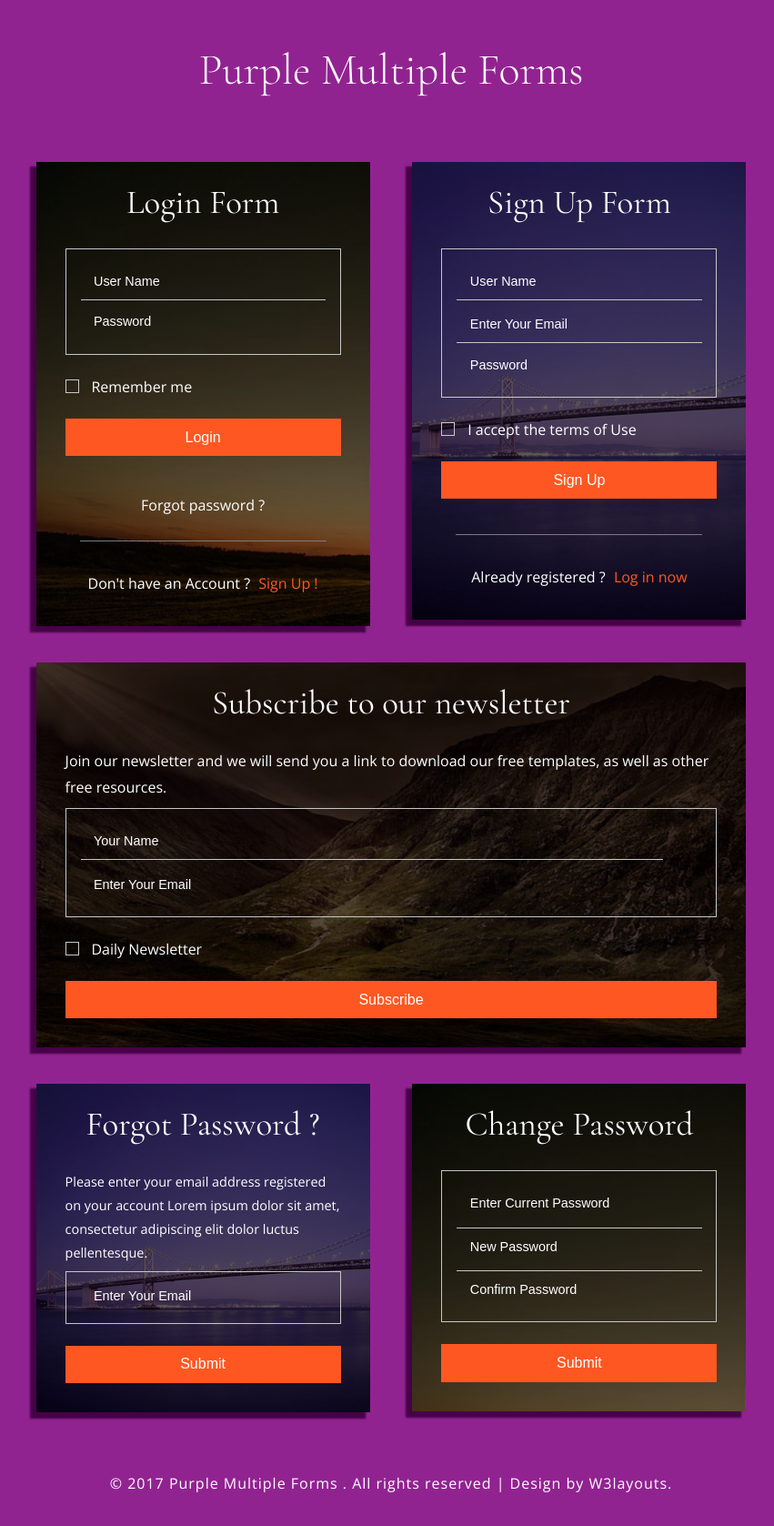
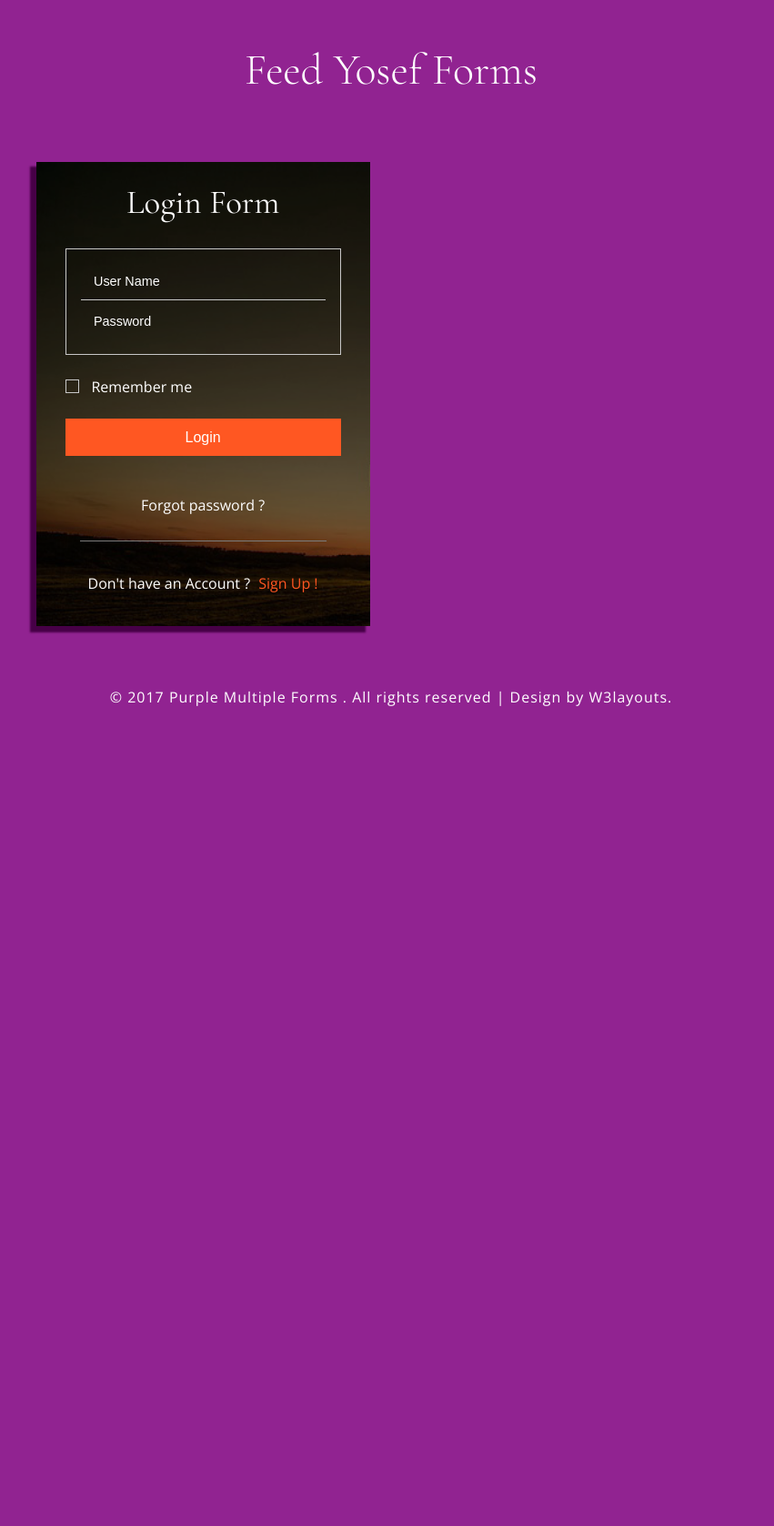
Before and after one commit to graysonfenwick/CodeLinc2017, a PHP site: page / in a window 1280 px wide. Shown: the whole page at 91% size, without its empty margins (210-1061 px from the left). After the commit the page ends 776 px from the top, so only its background shows below. Run offline with PHP 8.4, Linux system fonts and the light colour scheme.

Commit message:
web template

```diff
--- a/site/css/style.css
+++ b/site/css/style.css
@@ -83,7 +83,7 @@ h1 {
     font-size: 0.9em;
     color: #fff;
     padding: 0.8em 1em;
-    margin: 0;
+    position : relative;
     width: 89.6%;
     border: none;
     -webkit-appearance: none;
--- a/site/index.html
+++ b/site/index.html
@@ -7,7 +7,7 @@ License URL: http://creativecommons.org/licenses/by/3.0/
 <!DOCTYPE html>
 <html>
 <head>
-<title>Purple Multiple Forms Flat Responsive Widget Template :: w3layouts</title>
+<title>Feed Yosef</title>
 <meta name="viewport" content="width=device-width, initial-scale=1">
 <meta http-equiv="Content-Type" content="text/html; charset=utf-8" />
 <meta name="keywords" content="Purple Multiple Forms template Responsive, Login form web template,Flat Pricing tables,Flat Drop downs  Sign up Web Templates, Flat Web Templates, Login sign up Responsive web template, SmartPhone Compatible web template, free webdesigns for Nokia, Samsung, LG, SonyEricsson, Motorola web design" />
@@ -23,7 +23,7 @@ License URL: http://creativecommons.org/licenses/by/3.0/
 <body>
 	<!-- agileits-main -->
 	<div class="agileits-main">
-		<h1>Purple Multiple Forms</h1>
+		<h1>Feed Yosef Forms</h1>
 		<div class="w3lmain-info">
 			<!-- agileits-main-row-one -->
 			<div class="agileitsmain-row">
@@ -53,106 +53,106 @@ License URL: http://creativecommons.org/licenses/by/3.0/
 					</div>
 					<!-- login form one -->
 				</div>
-				<div class="profile-w3grid float-rt">
-					<!-- login form two -->
-					<div class="login-form login-form-two">
-						<div class="agile-row">
-							<h3>Sign Up Form</h3>
-							<div class="login-agileits-top">
-								<form action="#" method="post">
-									<div class="input-row">
-										<input type="text" class="user" name="User Name" placeholder="User Name" required=""/>
-										<input type="email" class="email" name="Email" placeholder="Enter Your Email" required=""/>
-										<input type="password" class="password" name="Password" placeholder="Password" required=""/>
-									</div>
-									<div class="agileits-row2">
-										<input type="checkbox" id="brand2" value="">
-										<label for="brand2"><span></span>I accept the terms of Use</label>
-									</div>
-									<input type="submit" value="Sign Up">
-								</form>
-							</div>
-							<div class="login-agileits-bottom">
-								<p class="w3ls-line w3ls-line2">Already registered ? <a href="#">Log in now</a></p>
-							</div>
-						</div>
-					</div>
-					<!-- login form two -->
-				</div>
+				<!-- <div class="profile-w3grid float-rt"> -->
+					<!-- <!-- login form two -->
+					<!-- <div class="login-form login-form-two">   -->
+						<!-- <div class="agile-row"> -->
+							<!-- <h3>Sign Up Form</h3>    -->
+							<!-- <div class="login-agileits-top">  -->
+								<!-- <form action="#" method="post">  -->
+									<!-- <div class="input-row"> -->
+										<!-- <input type="text" class="user" name="User Name" placeholder="User Name" required=""/>  -->
+										<!-- <input type="email" class="email" name="Email" placeholder="Enter Your Email" required=""/>   -->
+										<!-- <input type="password" class="password" name="Password" placeholder="Password" required=""/>	 -->
+									<!-- </div>	  -->
+									<!-- <div class="agileits-row2"> -->
+										<!-- <input type="checkbox" id="brand2" value=""> -->
+										<!-- <label for="brand2"><span></span>I accept the terms of Use</label>  -->
+									<!-- </div>  -->
+									<!-- <input type="submit" value="Sign Up"> -->
+								<!-- </form>   -->
+							<!-- </div> -->
+							<!-- <div class="login-agileits-bottom">   -->
+								<!-- <p class="w3ls-line w3ls-line2">Already registered ? <a href="#">Log in now</a></p> -->
+							<!-- </div>  -->
+						<!-- </div>   -->
+					<!-- </div> -->
+					<!-- <!-- login form two -->
+				<!-- </div> -->
 				<div class="clear"> </div>
 			</div>
 			<!-- agileits-main-row-two -->
-			<div class="agileitsmain-row">
-				<div class="profile-w3grid2 w3subscribe">
-					<!-- login form three -->
-					<div class="login-form login-form-three">
-						<div class="agile-row">
-							<h3>Subscribe to our newsletter</h3>
-							<p>Join our newsletter and we will send you a link to download our free templates, as well as other free resources.</p>
-							<div class="login-agileits-top">
-								<form action="#" method="post">
-									<div class="input-row">
-										<input type="text" class="user" name="Your Name" placeholder="Your Name" required=""/>
-										<input type="email" class="email" name="Email" placeholder="Enter Your Email" required=""/>
-									</div>
-									<div class="agileits-row2">
-										<input type="checkbox" id="brand3" value="">
-										<label for="brand3"><span></span> Daily Newsletter</label>
-									</div>
-									<input type="submit" value="Subscribe">
-								</form>
-							</div>
-						</div>
-					</div>
-					<!-- login form three -->
-				</div>
-				<div class="clear"> </div>
-			</div>
+			<!-- <div class="agileitsmain-row"> -->
+				<!-- <div class="profile-w3grid2 w3subscribe"> -->
+					<!-- <!-- login form three -->
+					<!-- <div class="login-form login-form-three">   -->
+						<!-- <div class="agile-row"> -->
+							<!-- <h3>Subscribe to our newsletter</h3>   -->
+							<!-- <p>Join our newsletter and we will send you a link to download our free templates, as well as other free resources.</p> -->
+							<!-- <div class="login-agileits-top">  -->
+								<!-- <form action="#" method="post">  -->
+									<!-- <div class="input-row"> -->
+										<!-- <input type="text" class="user" name="Your Name" placeholder="Your Name" required=""/>  -->
+										<!-- <input type="email" class="email" name="Email" placeholder="Enter Your Email" required=""/>	 -->
+									<!-- </div>	 -->
+									<!-- <div class="agileits-row2"> -->
+										<!-- <input type="checkbox" id="brand3" value=""> -->
+										<!-- <label for="brand3"><span></span> Daily Newsletter</label>  -->
+									<!-- </div>	 -->
+									<!-- <input type="submit" value="Subscribe"> -->
+								<!-- </form>   -->
+							<!-- </div>  -->
+						<!-- </div>   -->
+					<!-- </div> -->
+					<!-- <!-- login form three -->
+				<!-- </div> -->
+				<!-- <div class="clear"> </div> -->
+			<!-- </div>  -->
 			<!-- agileitsmain-row-three -->
-			<div class="agileitsmain-row">
-				<div class="profile-w3grid profile-w3grid2 float-lt">
-					<!-- login form four -->
-					<div class="login-form login-form-two">
-						<div class="agile-row">
-							<h3>Forgot Password ?</h3>
-							<p class="w3l-subtext">Please enter your email address registered on your account Lorem ipsum dolor sit amet, consectetur adipiscing elit dolor luctus pellentesque.</p>
-							<div class="login-agileits-top">
-								<form action="#" method="post">
-									<div class="input-row input-row3">
-										<input type="email" class="email" name="Email" placeholder="Enter Your Email" required=""/>
-									</div>
-									<div class="agileits-row2">
-									</div>
-									<input type="submit" value="Submit">
-								</form>
-							</div>
-						</div>
-					</div>
-					<!-- login form four -->
-				</div>
-				<div class="profile-w3grid float-rt">
-					<!-- login form five -->
-					<div class="login-form">
-						<div class="agile-row">
-							<h3>Change Password</h3>
-							<div class="login-agileits-top">
-								<form action="#" method="post">
-									<div class="input-row">
-										<input type="password" name="current Password" placeholder="Enter Current Password" required=""/>
-										<input type="password" class="Password1" name="new Password" placeholder="New Password" required=""/>
-										<input type="password" class="Password1" name="Confirm Password" placeholder="Confirm Password" required=""/>
-									</div>
-									<div class="agileits-row2">
-									</div>
-									<input type="submit" value="Submit">
-								</form>
-							</div>
-						</div>
-					</div>
-					<!-- login form five -->
-				</div>
-				<div class="clear"> </div>
-			</div>
+			<!-- <div class="agileitsmain-row"> -->
+				<!-- <div class="profile-w3grid profile-w3grid2 float-lt"> -->
+					<!-- <!-- login form four -->
+					<!-- <div class="login-form login-form-two">   -->
+						<!-- <div class="agile-row"> -->
+							<!-- <h3>Forgot Password ?</h3>   -->
+							<!-- <p class="w3l-subtext">Please enter your email address registered on your account Lorem ipsum dolor sit amet, consectetur adipiscing elit dolor luctus pellentesque.</p> -->
+							<!-- <div class="login-agileits-top">  -->
+								<!-- <form action="#" method="post">  -->
+									<!-- <div class="input-row input-row3"> -->
+										<!-- <input type="email" class="email" name="Email" placeholder="Enter Your Email" required=""/>	 -->
+									<!-- </div>	 -->
+									<!-- <div class="agileits-row2">  -->
+									<!-- </div>	 -->
+									<!-- <input type="submit" value="Submit"> -->
+								<!-- </form>   -->
+							<!-- </div>  -->
+						<!-- </div>   -->
+					<!-- </div> -->
+					<!-- <!-- login form four -->
+				<!-- </div> -->
+				<!-- <div class="profile-w3grid float-rt"> -->
+					<!-- <!-- login form five -->
+					<!-- <div class="login-form">   -->
+						<!-- <div class="agile-row"> -->
+							<!-- <h3>Change Password</h3>    -->
+							<!-- <div class="login-agileits-top">  -->
+								<!-- <form action="#" method="post">  -->
+									<!-- <div class="input-row"> -->
+										<!-- <input type="password" name="current Password" placeholder="Enter Current Password" required=""/>	 -->
+										<!-- <input type="password" class="Password1" name="new Password" placeholder="New Password" required=""/>	 -->
+										<!-- <input type="password" class="Password1" name="Confirm Password" placeholder="Confirm Password" required=""/>	  -->
+									<!-- </div>	 -->
+									<!-- <div class="agileits-row2">  -->
+									<!-- </div>	 -->
+									<!-- <input type="submit" value="Submit"> -->
+								<!-- </form>   -->
+							<!-- </div>  -->
+						<!-- </div>   -->
+					<!-- </div> -->
+					<!-- <!-- login form five -->
+				<!-- </div> -->
+				<!-- <div class="clear"> </div> -->
+			<!-- </div>  	 -->
 		</div>
 	</div>
 	<!-- //agileits-main -->
```
